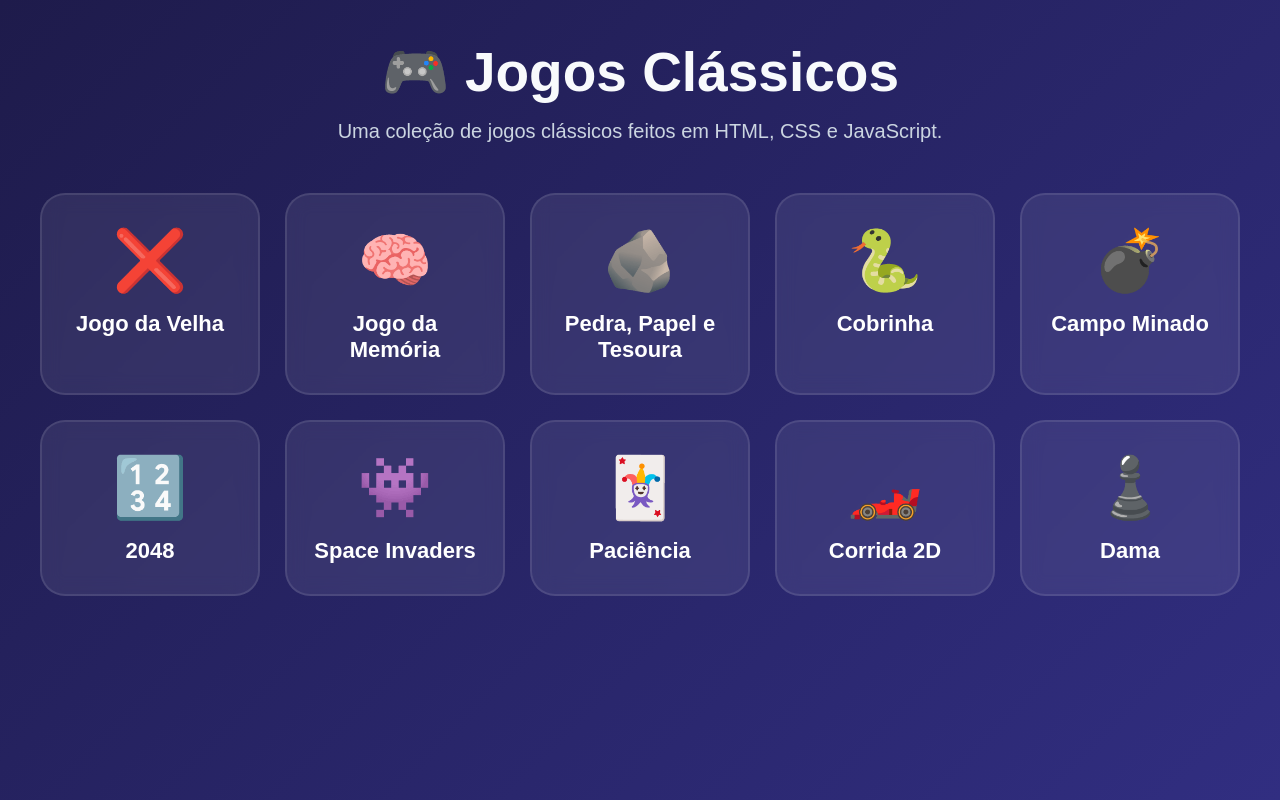
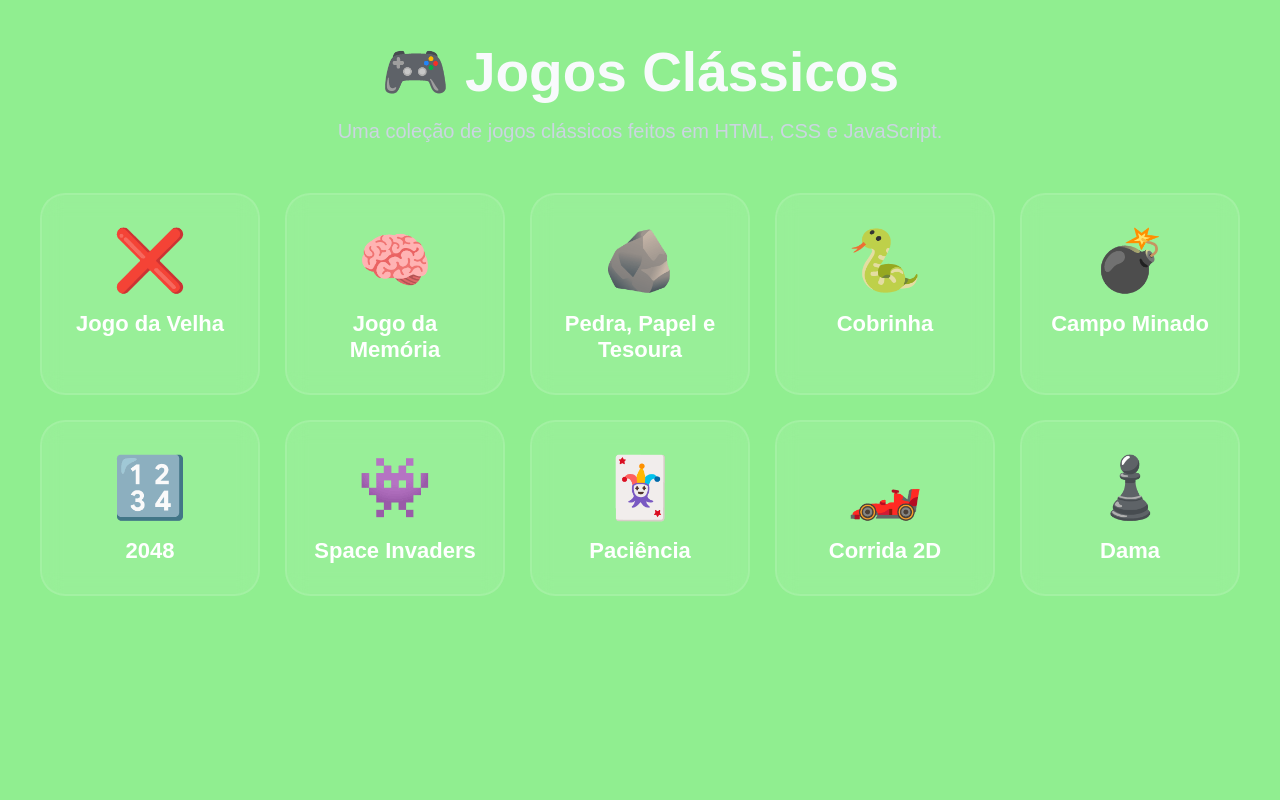
Before and after one commit to iv1707/jogos-classicos, a plain HTML site: page index.html in a window 1280 px wide. Drawn offline with Linux system fonts and the light colour scheme.

Commit message:
Add background color and comment to style.css

```diff
--- a/style.css
+++ b/style.css
@@ -399,3 +399,11 @@
     border: 4px solid gold;
 
 }
+
+/* TESTE */
+
+body {
+
+    background: lightgreen !important;
+
+}
```
